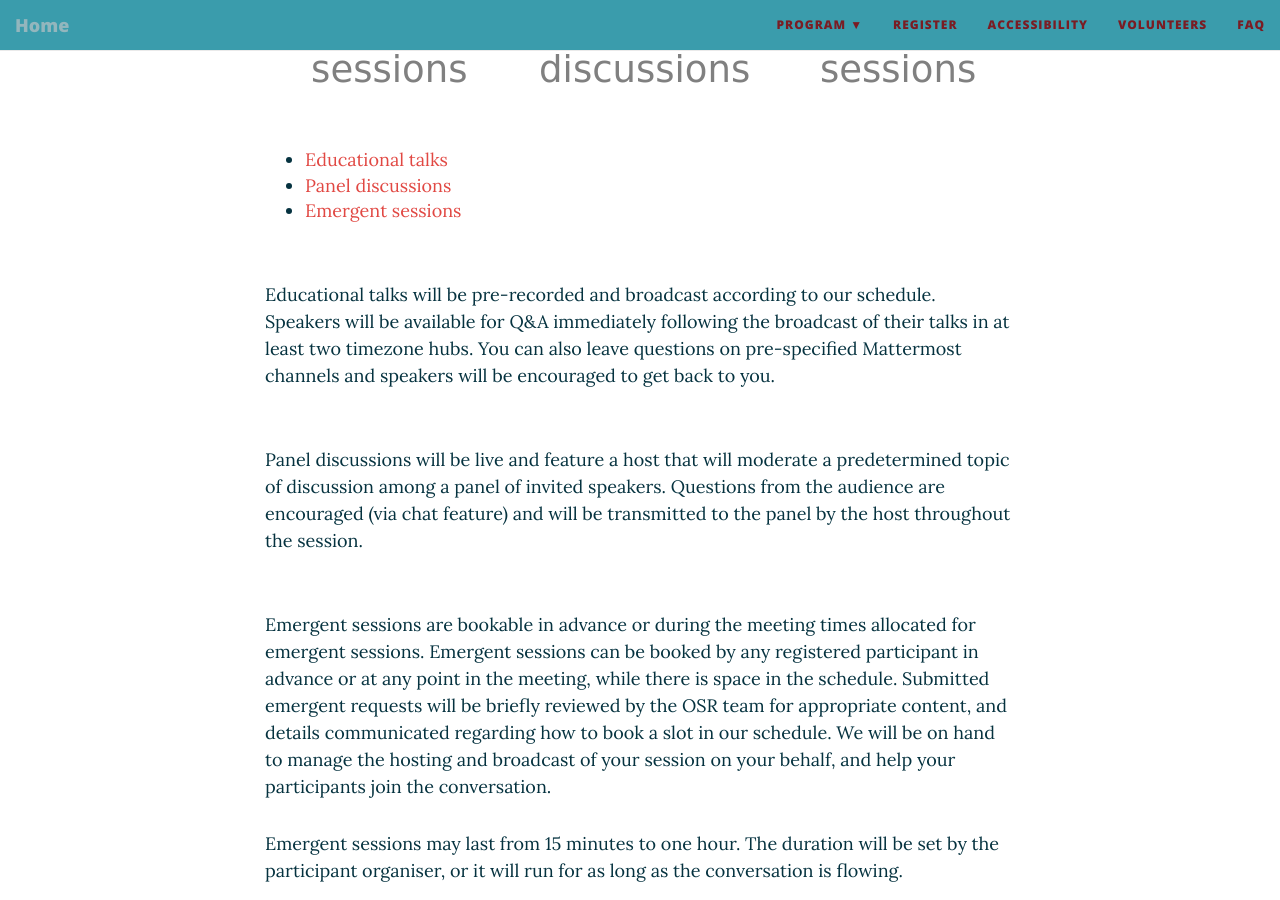
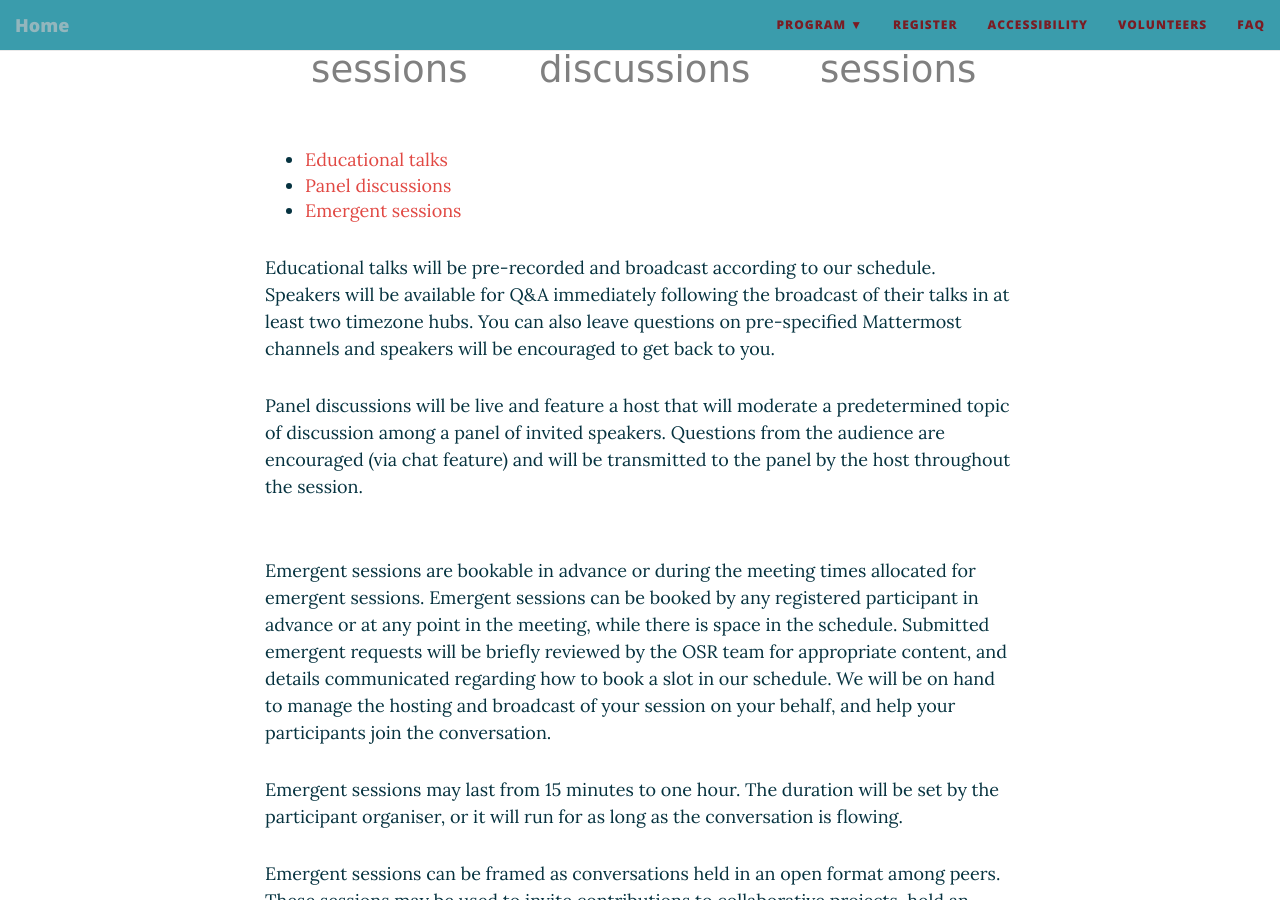
Before and after one commit to ohbm/osr2021, a Jekyll site: the page built from formats.md, in a window 1280 px wide and 900 px high, scrolled down 507 px. Built offline with Jekyll 4.4.1, drawn with Linux system fonts in a browser that asks for light colours; nearby versions of some CDN libraries.

Commit message:
Update formats.md

```diff
--- a/formats.md
+++ b/formats.md
@@ -11,12 +11,12 @@ Work will be presented in the OSR in one of the following formats:
 - [Panel discussions](#panel)
 - [Emergent sessions](#emergent)
 
-<div id='educational'></div><br>
+<div id='educational'></div>
 Educational talks will be pre-recorded and broadcast according to our schedule. Speakers will be available for Q&A immediately following the broadcast of their talks in at least two timezone hubs. You can also leave questions on pre-specified Mattermost channels and speakers will be encouraged to get back to you.
-
-<div id='panel'></div><br>
+<br>
+<div id='panel'></div>
 Panel discussions will be live and feature a host that will moderate a predetermined topic of discussion among a panel of invited speakers. Questions from the audience are encouraged (via chat feature) and will be transmitted to the panel by the host throughout the session.
-
+<br>
 <div id='emergent'></div><br>
 Emergent sessions are bookable in advance or during the meeting times allocated for emergent sessions. Emergent sessions can be booked by any registered participant in advance or at any point in the meeting, while there is space in the schedule. Submitted emergent requests will be briefly reviewed by the OSR team for appropriate content, and details communicated regarding how to book a slot in our schedule. We will be on hand to manage the hosting and broadcast of your session on your behalf, and help your participants join the conversation.
 
```
